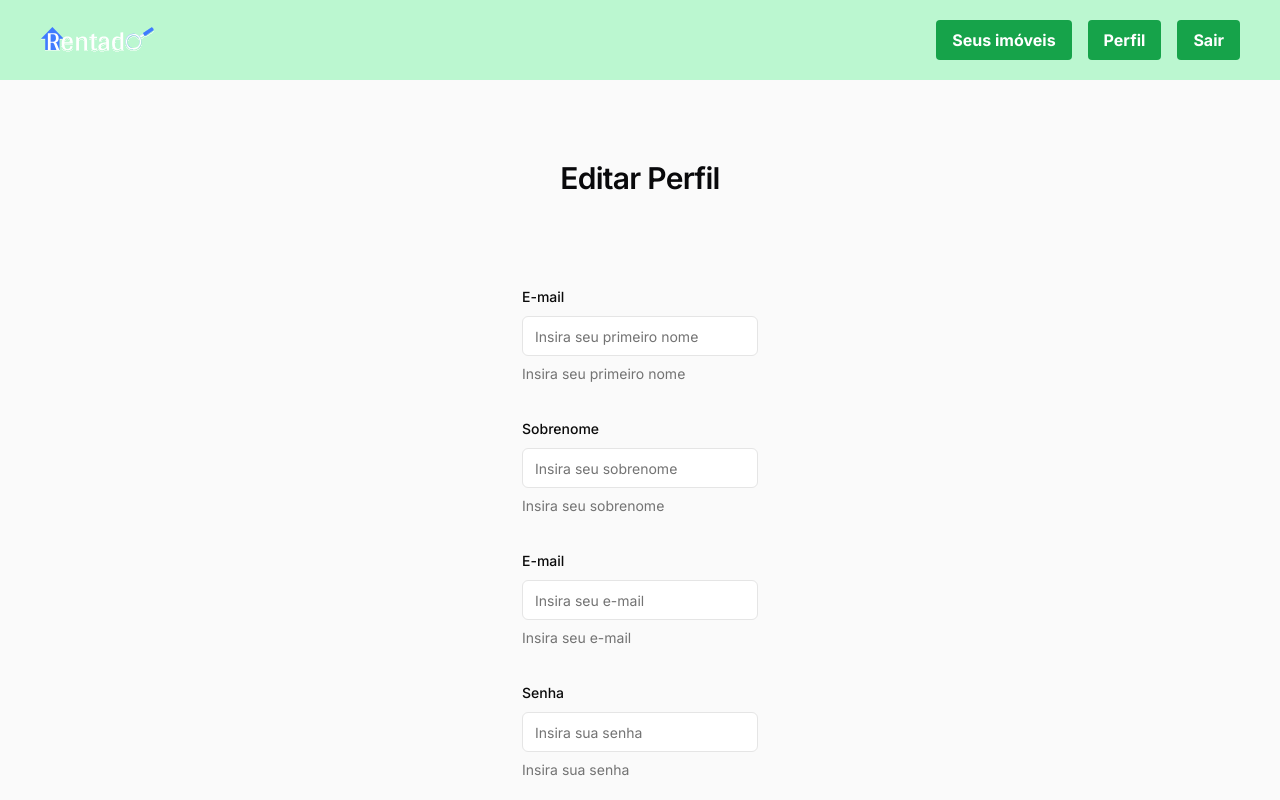
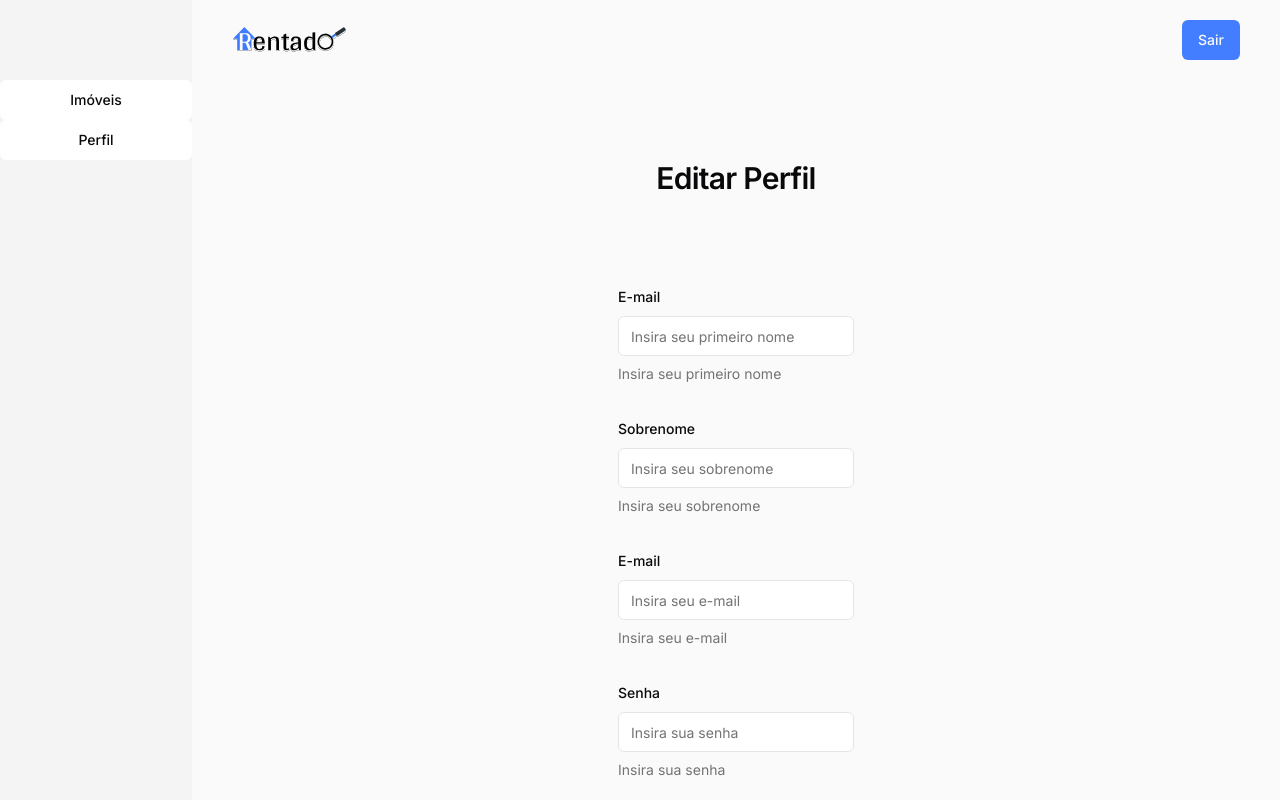
Before and after one commit to httpaiva/rentado-ui, a Next.js app: page /profile in a window 1280 px wide. Shown: the top 800 px of the page. Built offline with nearby package versions, Linux system fonts and the light colour scheme; no server answers; sample sign-in values are in the browser's storage.

Commit message:
feat: create templates and implement in profile and locations pages

```diff
--- a/package.json
+++ b/package.json
@@ -12,6 +12,7 @@
     "@hookform/resolvers": "^3.9.0",
     "@radix-ui/react-dialog": "^1.1.1",
     "@radix-ui/react-label": "^2.1.0",
+    "@radix-ui/react-navigation-menu": "^1.2.1",
     "@radix-ui/react-scroll-area": "^1.1.0",
     "@radix-ui/react-slot": "^1.1.0",
     "class-variance-authority": "^0.7.0",
--- a/src/app/locations/page.tsx
+++ b/src/app/locations/page.tsx
@@ -1,6 +1,5 @@
 "use client";
 
-import PrivateHeader from "@/components/Headers/PrivateHeader";
 import withAuth from "@/hooks/withAuth";
 import CreateLocationModal from "./components/CreateLocationModal";
 import EditLocationModal from "./components/EditLocationModal";
@@ -19,6 +18,7 @@ import {
   TableHead,
   TableHeader,
   TableRow,
+  PageWithHeaderAndSidebar,
 } from "@/components";
 
 function Locations() {
@@ -49,8 +49,7 @@ function Locations() {
   }, [fetchLocations]);
 
   return (
-    <>
-      <PrivateHeader />
+    <PageWithHeaderAndSidebar>
       <main className="flex min-h-screen flex-col items-center gap-20 p-20">
         <H1>Seus Imóveis</H1>
 
@@ -95,7 +94,7 @@ function Locations() {
           </Table>
         )}
       </main>
-    </>
+    </PageWithHeaderAndSidebar>
   );
 }
 
--- a/src/app/profile/page.tsx
+++ b/src/app/profile/page.tsx
@@ -11,8 +11,8 @@ import {
   FormMessage,
   Input,
   H2,
+  PageWithHeaderAndSidebar,
 } from "@/components";
-import PrivateHeader from "@/components/Headers/PrivateHeader";
 import { API_BASE_URL } from "@/constants";
 import withAuth from "@/hooks/withAuth";
 import { useRouter } from "next/navigation";
@@ -145,8 +145,7 @@ function Profile() {
   };
 
   return (
-    <>
-      <PrivateHeader />
+    <PageWithHeaderAndSidebar>
       <main className="flex min-h-screen flex-col items-center gap-20 p-20">
         <H2>Editar Perfil</H2>
         <Form {...form}>
@@ -247,7 +246,7 @@ function Profile() {
           Deletar conta
         </Button>
       </main>
-    </>
+    </PageWithHeaderAndSidebar>
   );
 }
 
--- a/src/components/Headers/PrivateHeader/components/Button.tsx
+++ /dev/null
@@ -1,17 +0,0 @@
-interface ButtonProps {
-  children: string;
-  onClick?: () => void;
-}
-
-const Button: React.FC<ButtonProps> = ({ children, onClick }) => {
-  return (
-    <button
-      onClick={onClick}
-      className="bg-green-600 rounded text-white font-bold py-2 px-4 hover:bg-green-700 transition duration-300 ease-in-out"
-    >
-      {children}
-    </button>
-  );
-};
-
-export default Button;
--- a/src/components/Headers/PrivateHeader/index.tsx
+++ /dev/null
@@ -1,43 +0,0 @@
-import Image from "next/image";
-import Button from "./components/Button";
-import { useRouter } from "next/navigation";
-
-export default function PrivateHeader() {
-  const router = useRouter();
-  return (
-    <div className="flex items-center justify-between w-full h-20 bg-green-200 px-10">
-      <Image
-        src="/rentado-logo.svg"
-        alt="Rentado Logo"
-        height={33}
-        width={115}
-        priority
-      />
-
-      <div className="flex items-center gap-4 h-20">
-        <Button
-          onClick={() => {
-            router.push("/locations");
-          }}
-        >
-          Seus imóveis
-        </Button>
-        <Button
-          onClick={() => {
-            router.push("/profile");
-          }}
-        >
-          Perfil
-        </Button>
-        <Button
-          onClick={() => {
-            localStorage.removeItem("access_token");
-            router.push("/signin");
-          }}
-        >
-          Sair
-        </Button>
-      </div>
-    </div>
-  );
-}
--- /dev/null
+++ b/src/components/NavigationSidebar.tsx
@@ -0,0 +1,37 @@
+import Link from "next/link";
+import {
+  NavigationMenu,
+  NavigationMenuContent,
+  NavigationMenuItem,
+  NavigationMenuLink,
+  NavigationMenuList,
+  NavigationMenuTrigger,
+} from ".";
+import { navigationMenuTriggerStyle } from "./ui/navigation-menu";
+
+export const NavigationSidebar = () => {
+  return (
+    <NavigationMenu
+      orientation="vertical"
+      className="bg-zinc-100 w-48 items-start pt-[80px]"
+    >
+      <NavigationMenuList className="flex flex-col items-start space-x-0 w-48">
+        <NavigationMenuItem className="w-48">
+          <Link href="/locations" legacyBehavior passHref>
+            <NavigationMenuLink className={navigationMenuTriggerStyle()}>
+              Imóveis
+            </NavigationMenuLink>
+          </Link>
+        </NavigationMenuItem>
+
+        <NavigationMenuItem className="w-48">
+          <Link href="/profile" legacyBehavior passHref>
+            <NavigationMenuLink className={navigationMenuTriggerStyle()}>
+              Perfil
+            </NavigationMenuLink>
+          </Link>
+        </NavigationMenuItem>
+      </NavigationMenuList>
+    </NavigationMenu>
+  );
+};
--- /dev/null
+++ b/src/components/PrivateHeader.tsx
@@ -0,0 +1,29 @@
+import Image from "next/image";
+import { Button } from "@/components";
+import { useRouter } from "next/navigation";
+
+export const PrivateHeader = () => {
+  const router = useRouter();
+  return (
+    <div className="flex items-center justify-between w-full h-20 bg-zinc-50 px-10">
+      <Image
+        src="/rentado-logo-black.svg"
+        alt="Rentado Logo"
+        height={33}
+        width={115}
+        priority
+      />
+
+      <div className="flex items-center h-20">
+        <Button
+          onClick={() => {
+            localStorage.removeItem("access_token");
+            router.push("/signin");
+          }}
+        >
+          Sair
+        </Button>
+      </div>
+    </div>
+  );
+}
--- /dev/null
+++ b/src/components/Wrappers/PageWithHeaderAndSidebar.tsx
@@ -0,0 +1,16 @@
+import { PageWithSidebar, PrivateHeader } from "..";
+
+type PageWithHeaderAndSidebarProps = {
+  children: React.ReactNode;
+};
+
+export const PageWithHeaderAndSidebar = ({
+  children,
+}: PageWithHeaderAndSidebarProps) => {
+  return (
+    <PageWithSidebar>
+      <PrivateHeader />
+      {children}
+    </PageWithSidebar>
+  );
+};
--- /dev/null
+++ b/src/components/Wrappers/PageWithSidebar.tsx
@@ -0,0 +1,14 @@
+import { NavigationSidebar } from "..";
+
+type PageWithSidebarProps = {
+  children: React.ReactNode;
+};
+
+export const PageWithSidebar = ({ children }: PageWithSidebarProps) => {
+  return (
+    <main className="flex min-h-screen w-full">
+      <NavigationSidebar />
+      <section className="flex flex-col w-full">{children}</section>
+    </main>
+  );
+};
--- a/src/components/index.ts
+++ b/src/components/index.ts
@@ -34,3 +34,17 @@ export {
   TableHeader,
   TableRow,
 } from "./ui/table"
+export {
+  NavigationMenu,
+  NavigationMenuContent,
+  NavigationMenuIndicator,
+  NavigationMenuItem,
+  NavigationMenuLink,
+  NavigationMenuList,
+  NavigationMenuTrigger,
+  NavigationMenuViewport,
+} from "./ui/navigation-menu"
+export { NavigationSidebar } from './NavigationSidebar';
+export { PageWithSidebar } from './Wrappers/PageWithSidebar';
+export { PageWithHeaderAndSidebar } from './Wrappers/PageWithHeaderAndSidebar';
+export { PrivateHeader } from './PrivateHeader'
--- /dev/null
+++ b/src/components/ui/navigation-menu.tsx
@@ -0,0 +1,128 @@
+import * as React from "react"
+import * as NavigationMenuPrimitive from "@radix-ui/react-navigation-menu"
+import { cva } from "class-variance-authority"
+import { ChevronDown } from "lucide-react"
+
+import { cn } from "@/lib/utils"
+
+const NavigationMenu = React.forwardRef<
+  React.ElementRef<typeof NavigationMenuPrimitive.Root>,
+  React.ComponentPropsWithoutRef<typeof NavigationMenuPrimitive.Root>
+>(({ className, children, ...props }, ref) => (
+  <NavigationMenuPrimitive.Root
+    ref={ref}
+    className={cn(
+      "relative z-10 flex max-w-max flex-1 items-center justify-center",
+      className
+    )}
+    {...props}
+  >
+    {children}
+    <NavigationMenuViewport />
+  </NavigationMenuPrimitive.Root>
+))
+NavigationMenu.displayName = NavigationMenuPrimitive.Root.displayName
+
+const NavigationMenuList = React.forwardRef<
+  React.ElementRef<typeof NavigationMenuPrimitive.List>,
+  React.ComponentPropsWithoutRef<typeof NavigationMenuPrimitive.List>
+>(({ className, ...props }, ref) => (
+  <NavigationMenuPrimitive.List
+    ref={ref}
+    className={cn(
+      "group flex flex-1 list-none items-center justify-center space-x-1",
+      className
+    )}
+    {...props}
+  />
+))
+NavigationMenuList.displayName = NavigationMenuPrimitive.List.displayName
+
+const NavigationMenuItem = NavigationMenuPrimitive.Item
+
+const navigationMenuTriggerStyle = cva(
+  "group inline-flex h-10 w-full items-center justify-center rounded-md bg-background px-4 py-2 text-sm font-medium transition-colors hover:bg-accent hover:text-accent-foreground focus:bg-accent focus:text-accent-foreground focus:outline-none disabled:pointer-events-none disabled:opacity-50 data-[active]:bg-accent/50 data-[state=open]:bg-accent/50"
+)
+
+const NavigationMenuTrigger = React.forwardRef<
+  React.ElementRef<typeof NavigationMenuPrimitive.Trigger>,
+  React.ComponentPropsWithoutRef<typeof NavigationMenuPrimitive.Trigger>
+>(({ className, children, ...props }, ref) => (
+  <NavigationMenuPrimitive.Trigger
+    ref={ref}
+    className={cn(navigationMenuTriggerStyle(), "group", className)}
+    {...props}
+  >
+    {children}{" "}
+    <ChevronDown
+      className="relative top-[1px] ml-1 h-3 w-3 transition duration-200 group-data-[state=open]:rotate-180"
+      aria-hidden="true"
+    />
+  </NavigationMenuPrimitive.Trigger>
+))
+NavigationMenuTrigger.displayName = NavigationMenuPrimitive.Trigger.displayName
+
+const NavigationMenuContent = React.forwardRef<
+  React.ElementRef<typeof NavigationMenuPrimitive.Content>,
+  React.ComponentPropsWithoutRef<typeof NavigationMenuPrimitive.Content>
+>(({ className, ...props }, ref) => (
+  <NavigationMenuPrimitive.Content
+    ref={ref}
+    className={cn(
+      "left-0 top-0 w-full data-[motion^=from-]:animate-in data-[motion^=to-]:animate-out data-[motion^=from-]:fade-in data-[motion^=to-]:fade-out data-[motion=from-end]:slide-in-from-right-52 data-[motion=from-start]:slide-in-from-left-52 data-[motion=to-end]:slide-out-to-right-52 data-[motion=to-start]:slide-out-to-left-52 md:absolute md:w-auto ",
+      className
+    )}
+    {...props}
+  />
+))
+NavigationMenuContent.displayName = NavigationMenuPrimitive.Content.displayName
+
+const NavigationMenuLink = NavigationMenuPrimitive.Link
+
+const NavigationMenuViewport = React.forwardRef<
+  React.ElementRef<typeof NavigationMenuPrimitive.Viewport>,
+  React.ComponentPropsWithoutRef<typeof NavigationMenuPrimitive.Viewport>
+>(({ className, ...props }, ref) => (
+  <div className={cn("absolute left-0 top-full flex justify-center")}>
+    <NavigationMenuPrimitive.Viewport
+      className={cn(
+        "origin-top-center relative mt-1.5 h-[var(--radix-navigation-menu-viewport-height)] w-full overflow-hidden rounded-md border bg-popover text-popover-foreground shadow-lg data-[state=open]:animate-in data-[state=closed]:animate-out data-[state=closed]:zoom-out-95 data-[state=open]:zoom-in-90 md:w-[var(--radix-navigation-menu-viewport-width)]",
+        className
+      )}
+      ref={ref}
+      {...props}
+    />
+  </div>
+))
+NavigationMenuViewport.displayName =
+  NavigationMenuPrimitive.Viewport.displayName
+
+const NavigationMenuIndicator = React.forwardRef<
+  React.ElementRef<typeof NavigationMenuPrimitive.Indicator>,
+  React.ComponentPropsWithoutRef<typeof NavigationMenuPrimitive.Indicator>
+>(({ className, ...props }, ref) => (
+  <NavigationMenuPrimitive.Indicator
+    ref={ref}
+    className={cn(
+      "top-full z-[1] flex h-1.5 items-end justify-center overflow-hidden data-[state=visible]:animate-in data-[state=hidden]:animate-out data-[state=hidden]:fade-out data-[state=visible]:fade-in",
+      className
+    )}
+    {...props}
+  >
+    <div className="relative top-[60%] h-2 w-2 rotate-45 rounded-tl-sm bg-border shadow-md" />
+  </NavigationMenuPrimitive.Indicator>
+))
+NavigationMenuIndicator.displayName =
+  NavigationMenuPrimitive.Indicator.displayName
+
+export {
+  navigationMenuTriggerStyle,
+  NavigationMenu,
+  NavigationMenuList,
+  NavigationMenuItem,
+  NavigationMenuContent,
+  NavigationMenuTrigger,
+  NavigationMenuLink,
+  NavigationMenuIndicator,
+  NavigationMenuViewport,
+}
```
Also changed, not shown: 1 other file (tests, documents, lock files or other folders).
